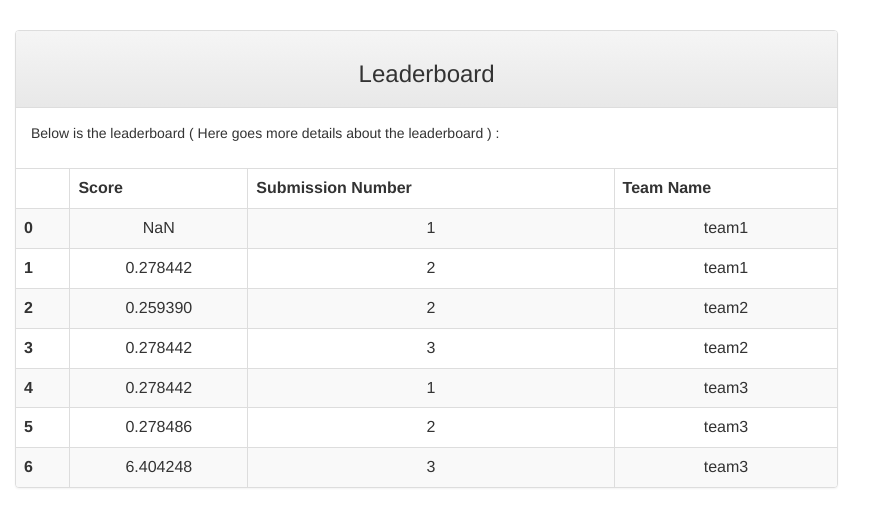
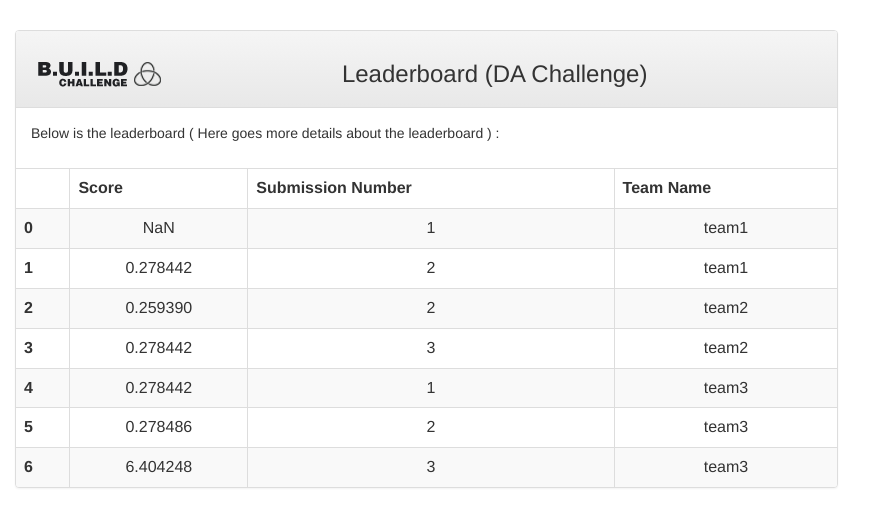
Before and after one commit to arpit625/learn_git, a plain HTML site: page output/index.html in a window 1280 px wide. Shown: the whole page, without its empty margins (0-886 px from the left). Drawn offline with nearby package versions, Linux system fonts and the light colour scheme.

Commit message:
Add logo

```diff
--- a/output/index.html
+++ b/output/index.html
@@ -35,7 +35,10 @@
 			  <!-- <div class="panel-heading">Leaderboard</div> -->
 
 			  	<div class="panel-heading">
-			  		<center><h3>Leaderboard</h3></center>
+			  		<center>
+					  	<img src="buildchallenge.png" alt="" style="float:left;">
+				  		<h3>Leaderboard (DA Challenge) </h3>
+			  		</center>
 		  		</div>
 
 			  <div class="panel-body">
```
Also changed, not shown: output/buildchallenge.png (added).
